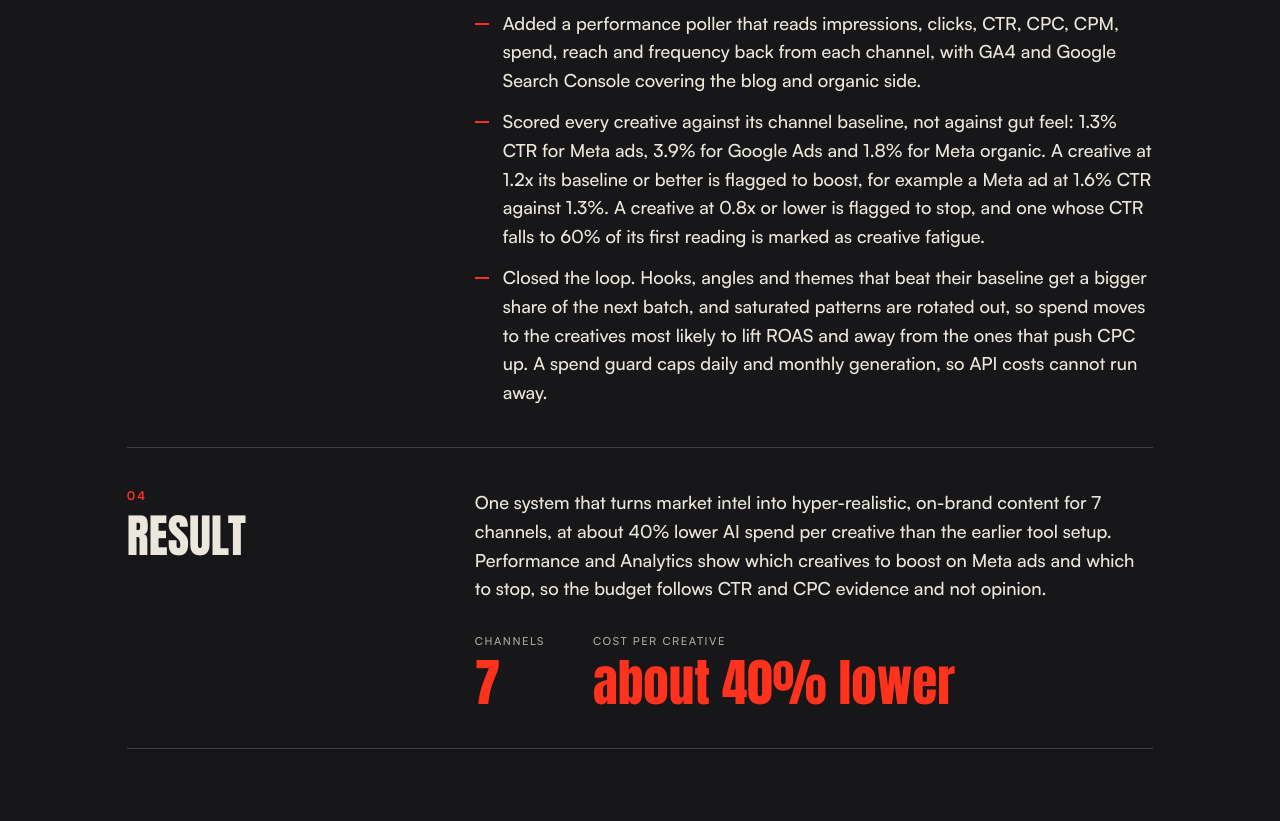
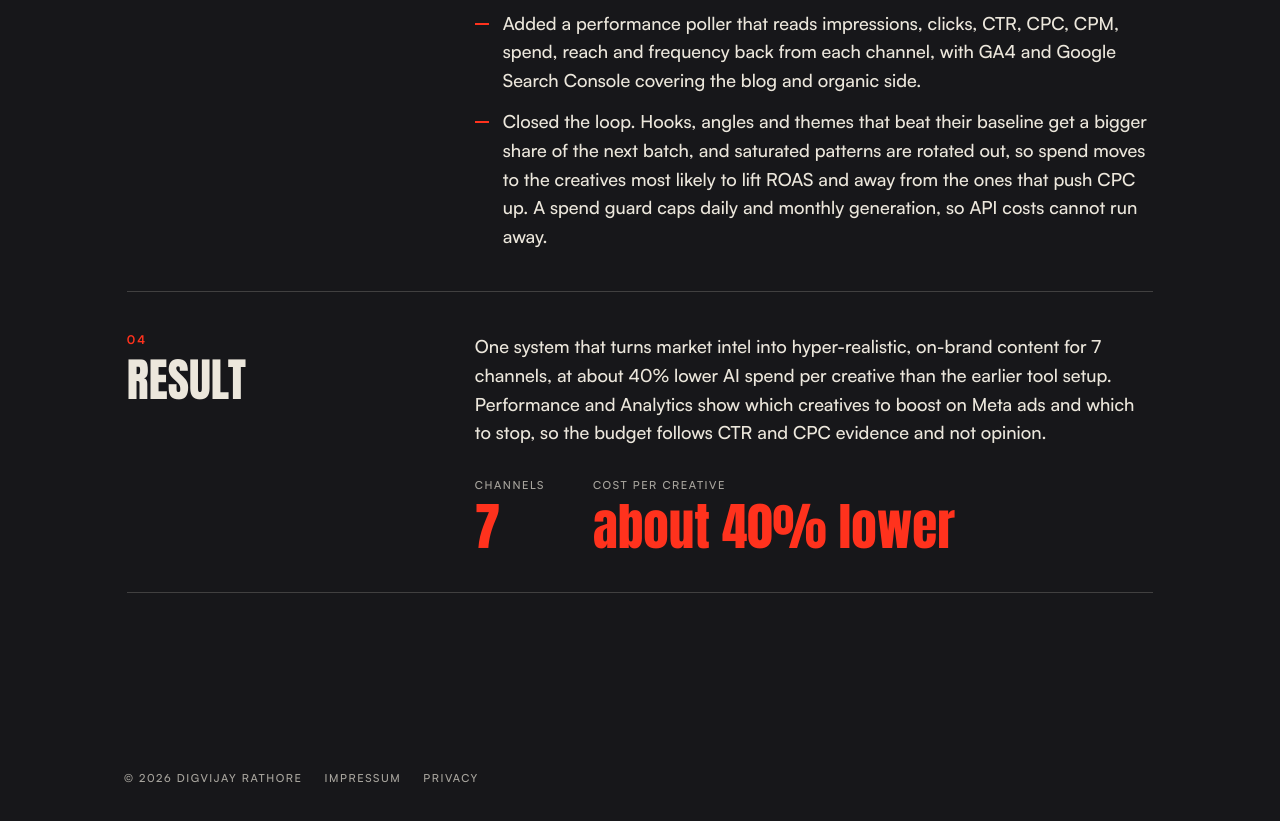
Before and after one commit to divisingh19988-gif/Portfolio, an Astro site: page /work/workshop in a window 1280 px wide. Shown: the part 1632-2453 px from the top of the page. Built offline with nearby package versions, Linux system fonts and the light colour scheme; Astro itself is replaced by a stand-in of ours.

Commit message:
Workshop: actually drop the baseline and decision-rule bullet
Co-Authored-By: Claude Sonnet 5.5 <noreply@anthropic.com>

```diff
--- a/src/content/work/workshop.md
+++ b/src/content/work/workshop.md
@@ -30,7 +30,6 @@ action:
   - "Generated hyper-realistic, on-brand creatives and copy with the OpenAI API and Higgsfield, with ElevenLabs for voice. One opportunity becomes an ad creative, an organic post, a blog article and an email, each cut to the format of its channel."
   - "Built 7 channel adapters: Meta ads, Meta organic (Instagram and Facebook), LinkedIn, Google Ads, the blog CMS, Resend email and WhatsApp. Drafts land in one review inbox, approvals run through Slack and WhatsApp, and every paid ad is created paused in Meta Ads Manager and Google Ads, so no budget goes live until a person switches it on."
   - "Added a performance poller that reads impressions, clicks, CTR, CPC, CPM, spend, reach and frequency back from each channel, with GA4 and Google Search Console covering the blog and organic side."
-  - "Scored every creative against its channel baseline, not against gut feel: 1.3% CTR for Meta ads, 3.9% for Google Ads and 1.8% for Meta organic. A creative at 1.2x its baseline or better is flagged to boost, for example a Meta ad at 1.6% CTR against 1.3%. A creative at 0.8x or lower is flagged to stop, and one whose CTR falls to 60% of its first reading is marked as creative fatigue."
   - "Closed the loop. Hooks, angles and themes that beat their baseline get a bigger share of the next batch, and saturated patterns are rotated out, so spend moves to the creatives most likely to lift ROAS and away from the ones that push CPC up. A spend guard caps daily and monthly generation, so API costs cannot run away."
 result: "One system that turns market intel into hyper-realistic, on-brand content for 7 channels, at about 40% lower AI spend per creative than the earlier tool setup. Performance and Analytics show which creatives to boost on Meta ads and which to stop, so the budget follows CTR and CPC evidence and not opinion."
 next: ""
```
